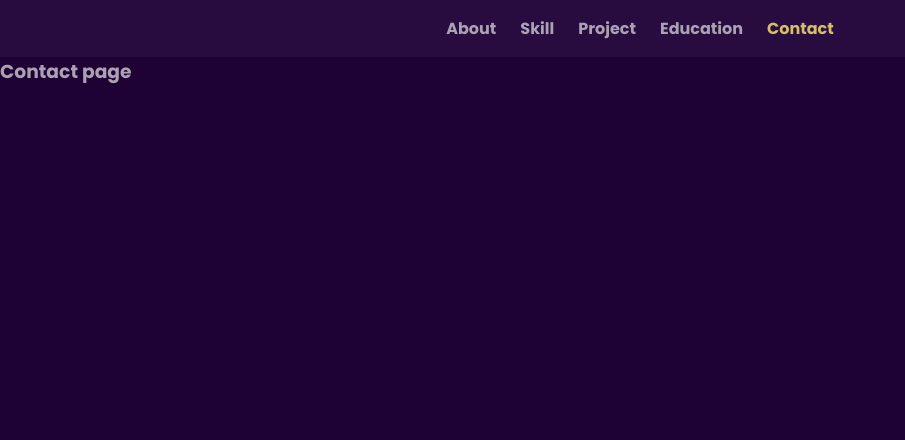
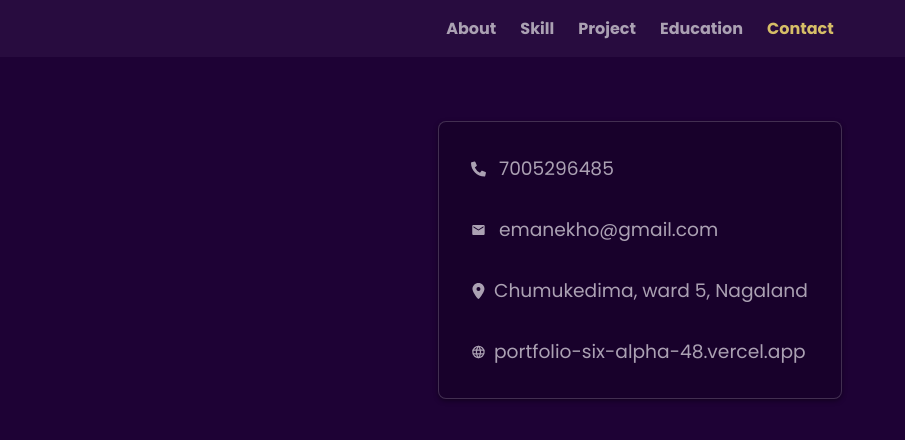
Before and after one commit to learnease95/portfolio, a Next.js app: page /contact in a window 1280 px wide. Shown: the top 440 px of the page, without its empty margins (0-905 px from the left). Built offline with nearby package versions, Linux system fonts and the light colour scheme.

Commit message:
contact page first commit

```diff
--- a/app/contact/page.jsx
+++ b/app/contact/page.jsx
@@ -1,7 +1,41 @@
+import Link from "next/link";
+import styles from "./page.module.css";
+import { FaPhoneAlt } from "react-icons/fa";
+import { FaLocationDot } from "react-icons/fa6";
+import { MdEmail } from "react-icons/md";
+import { TbWorld } from "react-icons/tb";
+
 export default function Contact() {
   return (
-    <div>
-      <h3>Contact page</h3>
+    <div className={styles.container}>
+      <div className={styles.contact_container}>
+        <div className={styles.item}>
+          <FaPhoneAlt className={styles.icon} />
+          <Link className={styles.link} href={"tel:7005296485"}>
+            &nbsp;7005296485
+          </Link>
+        </div>
+
+        <div className={styles.item}>
+          <MdEmail className={styles.icon} />
+          <Link className={styles.link} href={"mailto:emanekho@gmail.com"}>
+            &nbsp;emanekho@gmail.com
+          </Link>
+        </div>
+        <div className={styles.item}>
+          <FaLocationDot className={styles.icon} />
+          <p className={styles.link}>Chumukedima, ward 5, Nagaland</p>
+        </div>
+        <div className={styles.item}>
+          <TbWorld className={styles.icon} />
+          <Link
+            className={styles.link}
+            href={"https://portfolio-six-alpha-48.vercel.app/"}
+          >
+            portfolio-six-alpha-48.vercel.app
+          </Link>
+        </div>
+      </div>
     </div>
   );
 }
--- /dev/null
+++ b/app/contact/page.module.css
@@ -0,0 +1,45 @@
+.container {
+  display: flex;
+  justify-content: center;
+  align-items: center;
+  width: 100%;
+  padding: 64px 32px;
+}
+
+.contact_container {
+  display: flex;
+  flex-direction: column;
+  width: fit-content;
+  gap: 32px;
+  padding: 32px;
+  background-color: rgba(0, 0, 0, 0.18);
+  border-radius: 8px;
+  box-shadow: 0px 2px 5px rgba(0, 0, 0, 0.4);
+  border: 1px solid rgba(255, 255, 255, 0.18);
+}
+
+.contact_container:hover {
+  border: 1px solid rgba(255, 255, 255, 0.4);
+}
+
+.item {
+  display: flex;
+  align-items: center;
+  gap: 8px;
+  cursor: pointer;
+}
+
+.item:hover {
+  color: #fff;
+}
+
+.link {
+  text-decoration: none;
+  color: var(--normal-text);
+  font-size: 14pt;
+  width: 100%;
+}
+
+.link:hover {
+  color: #fff;
+}
--- a/package.json
+++ b/package.json
@@ -9,9 +9,10 @@
     "lint": "next lint"
   },
   "dependencies": {
+    "next": "14.2.4",
     "react": "^18",
     "react-dom": "^18",
-    "next": "14.2.4"
+    "react-icons": "^5.2.1"
   },
   "devDependencies": {
     "eslint": "^8",
```
Also changed, not shown: 1 other file (tests, documents, lock files or other folders).
